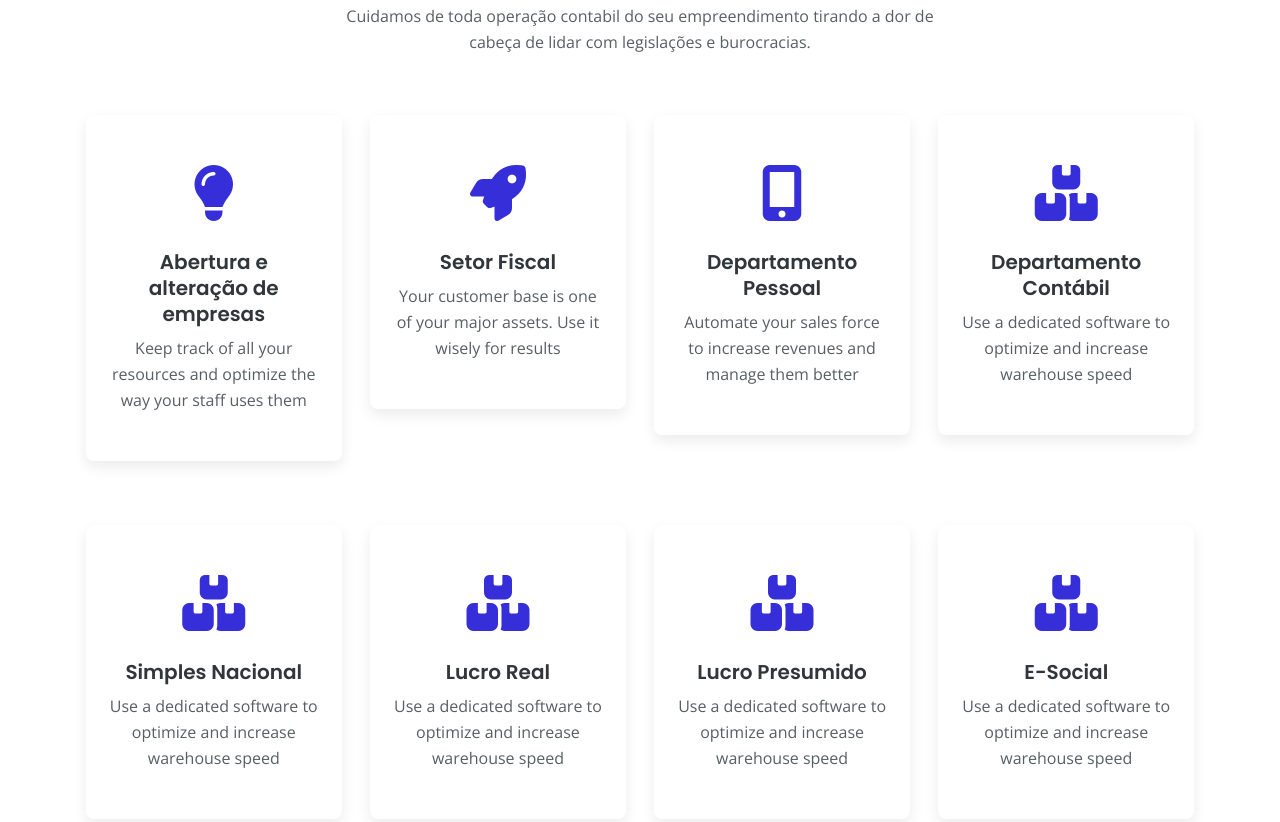
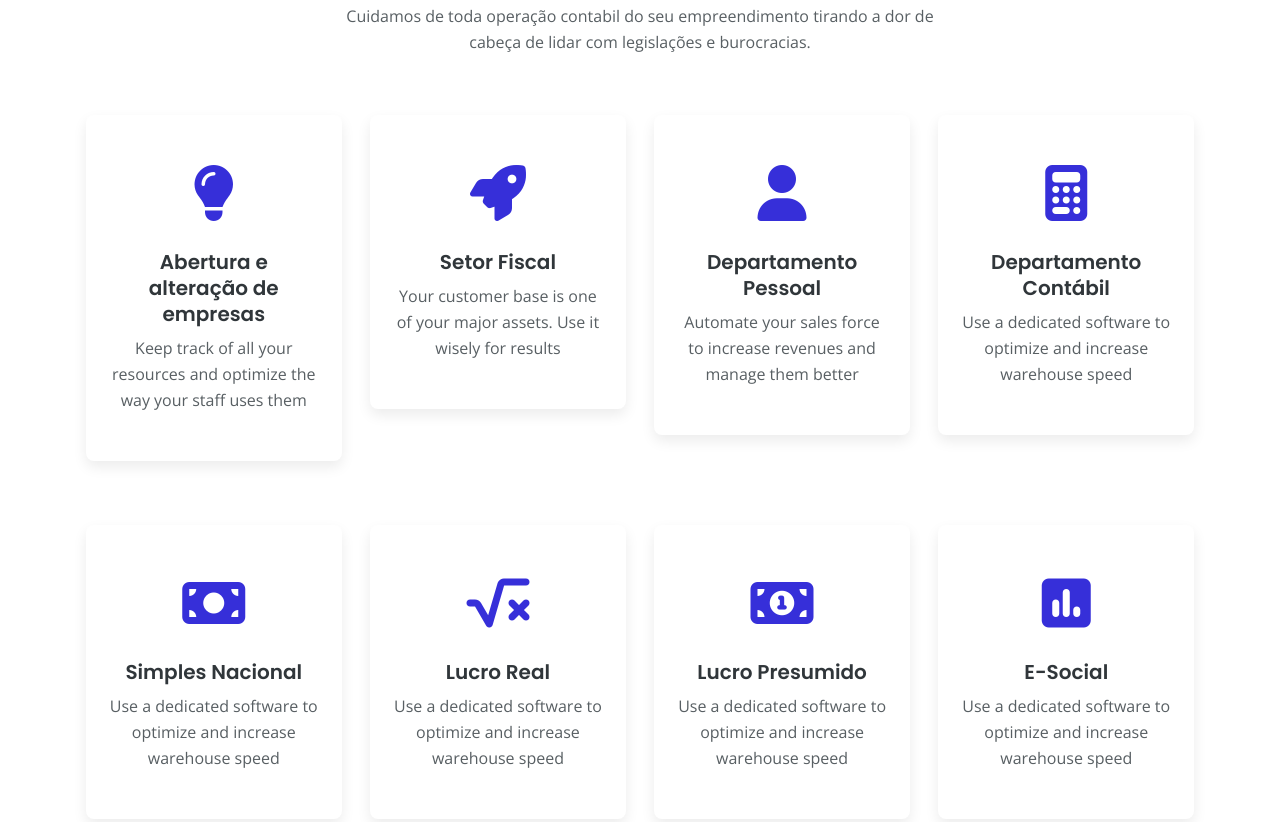
Before and after one commit to mateusarcedev/wblopescontabilidade, a plain HTML site: page index.html in a window 1280 px wide. Shown: the part 1960-2782 px from the top of the page. Drawn offline with nearby package versions, Linux system fonts and the light colour scheme.

Commit message:
add new icons

```diff
--- a/index.html
+++ b/index.html
@@ -209,7 +209,7 @@
                     <!-- Card -->
                     <div class="card">
                         <div class="card-image">
-                            <i class="fas fa-mobile-alt"></i>
+                            <i class="fas fa-user"></i>
                         </div>
                         <div class="card-body">
                             <h5 class="card-title">Departamento Pessoal</h5>
@@ -221,7 +221,7 @@
                     <!-- Card -->
                     <div class="card">
                         <div class="card-image">
-                            <i class="fas fa-boxes"></i>
+                            <i class="fas fa-calculator"></i>
                         </div>
                         <div class="card-body">
                             <h5 class="card-title">Departamento Contábil</h5>
@@ -233,7 +233,7 @@
                     <!-- Card -->
                     <div class="card">
                         <div class="card-image">
-                            <i class="fas fa-boxes"></i>
+                            <i class="fas fa-money-bill"></i>
                         </div>
                         <div class="card-body">
                             <h5 class="card-title">Simples Nacional</h5>
@@ -245,7 +245,7 @@
                     <!-- Card -->
                     <div class="card">
                         <div class="card-image">
-                            <i class="fas fa-boxes"></i>
+                            <i class="fas fa-square-root-variable"></i>
                         </div>
                         <div class="card-body">
                             <h5 class="card-title">Lucro Real</h5>
@@ -257,7 +257,7 @@
                     <!-- Card -->
                     <div class="card">
                         <div class="card-image">
-                            <i class="fas fa-boxes"></i>
+                            <i class="fas fa-money-bill-1"></i>
                         </div>
                         <div class="card-body">
                             <h5 class="card-title">Lucro Presumido</h5>
@@ -269,7 +269,7 @@
                     <!-- Card -->
                     <div class="card">
                         <div class="card-image">
-                            <i class="fas fa-boxes"></i>
+                            <i class="fas fa-square-poll-vertical"></i>
                         </div>
                         <div class="card-body">
                             <h5 class="card-title">E-Social</h5>
```
